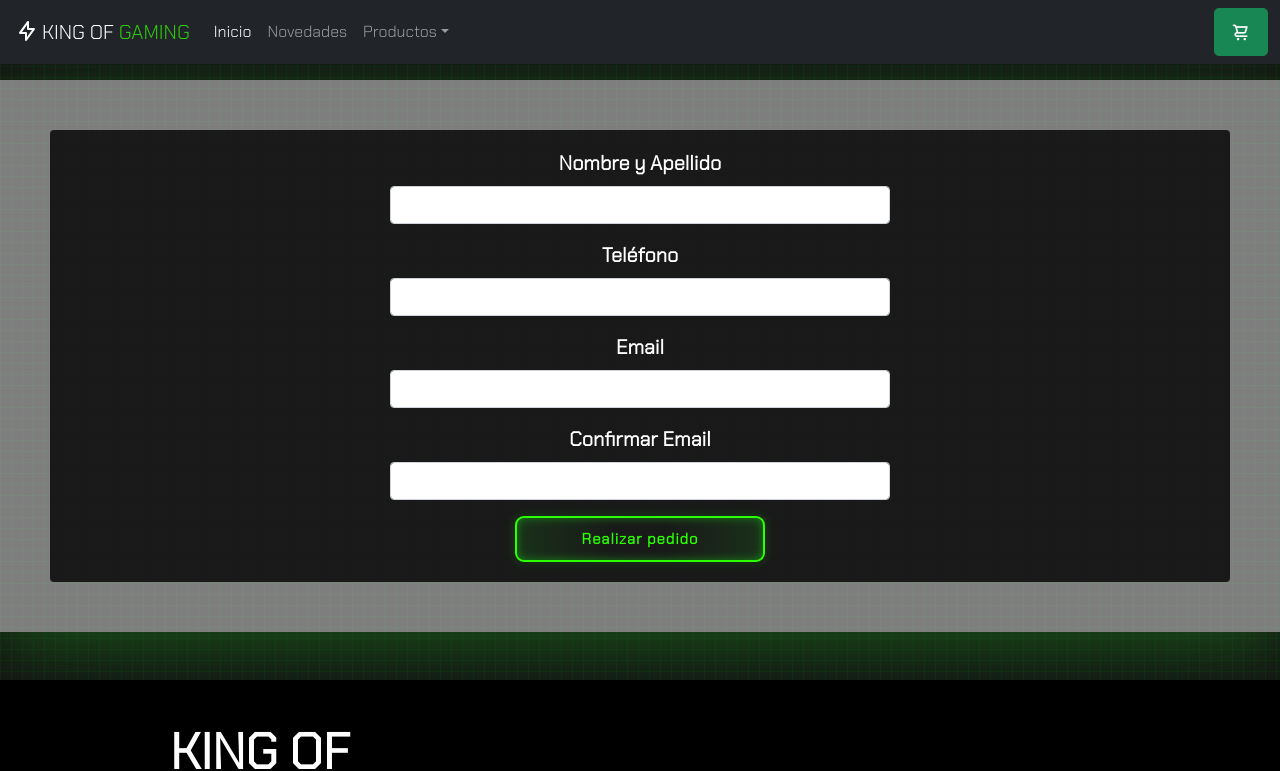
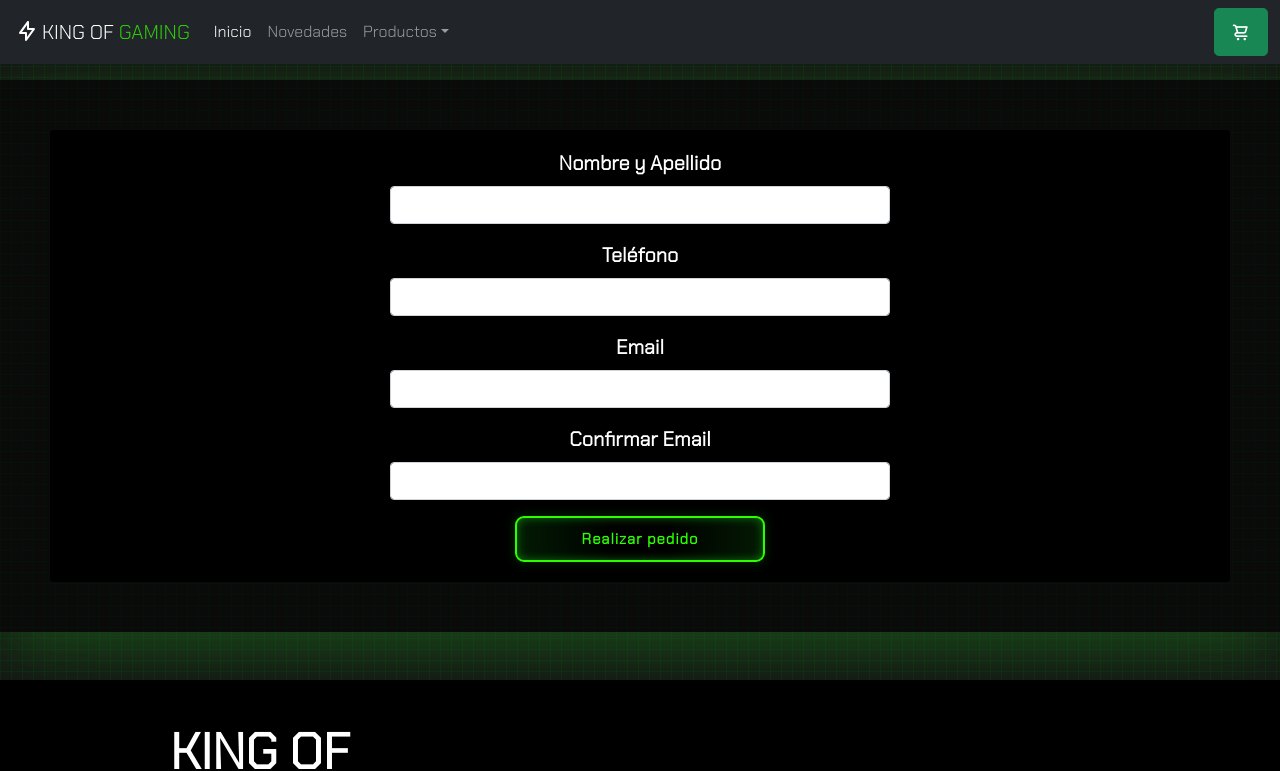
Before and after one commit to 7r4nkk/King-Of-Gaming-Web, a React (Create React App) app: page /shop in a window 1280 px wide. Shown: the top 771 px of the page. Built offline with nearby package versions, Linux system fonts and the light colour scheme.

Commit message:
Fondo negro en shop

```diff
--- a/src/components/shop/Shop.css
+++ b/src/components/shop/Shop.css
@@ -1,12 +1,12 @@
 .globalContainer{
-	background-color: rgba(255, 255, 255, 0.45);
+	background-color: rgba(0, 0, 0, 0.5);
 	box-shadow: 0 16px 62px 0 rgba(31, 135, 31, 0.5);
 	padding: 30px 0 30px 0;
 	margin-top: 16px;
 }
 .formcontainer{
 	margin: 20px 50px;
-	background-color: rgba(0, 0, 0, 0.8);
+	background-color: rgba(0, 0, 0, 1);
 	border-radius: 4px;
 	padding: 10px 0 20px 0;
 }
```
